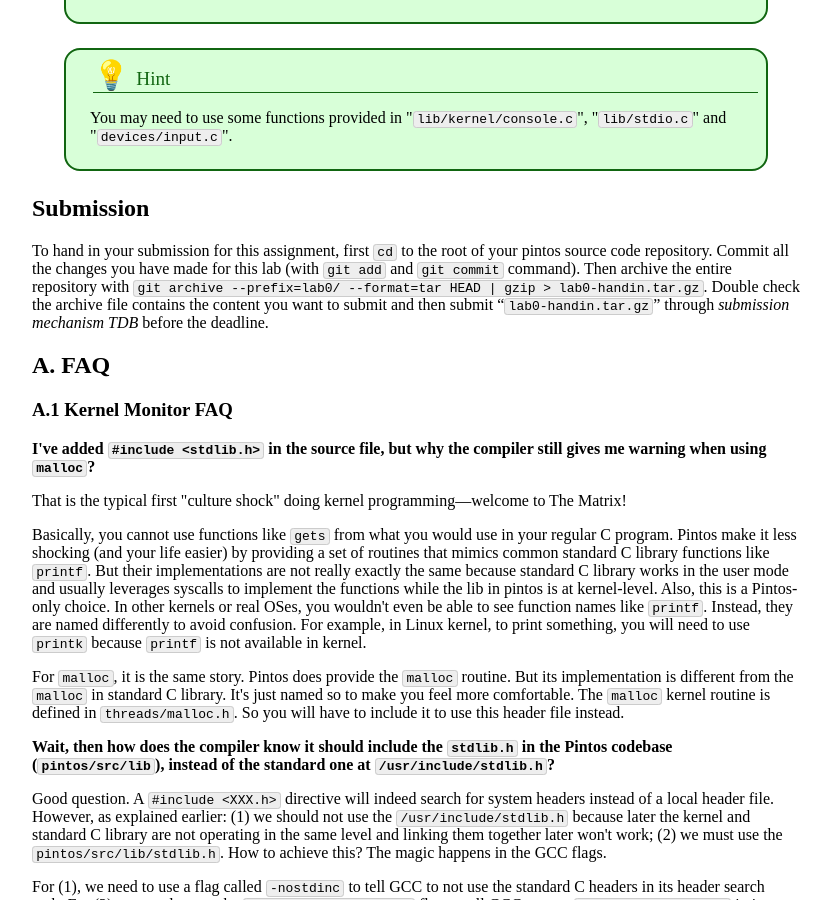
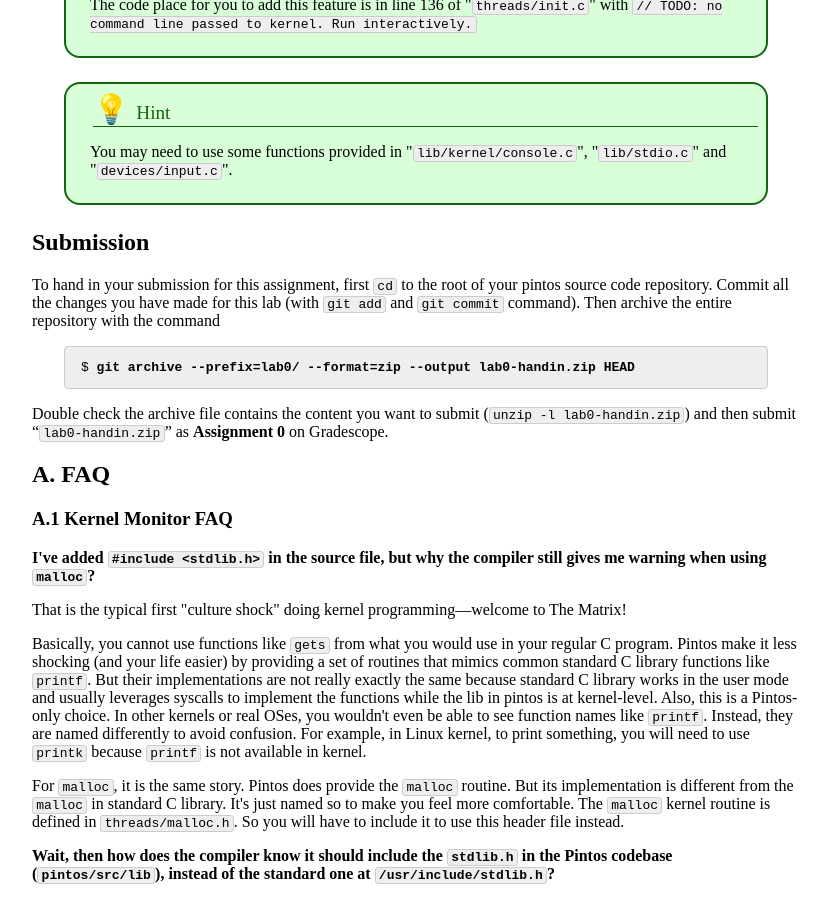
Before and after one commit to jhuopsys/spring2024, a Jekyll site: the page built from assign/assign00.md, in a window 1280 px wide and 900 px high, scrolled down 5977 px. Shown: the whole window, without its empty margins (224-1055 px from the left). Built offline with Jekyll 4.4.1, drawn with Linux system fonts in a browser that asks for light colours; some of the changed text lies outside the part shown.

Commit message:
set due date for assignment 0

```diff
--- a/assign/assign00.md
+++ b/assign/assign00.md
@@ -2,6 +2,10 @@
 layout: default
 title: "Assignment 0: Getting Real"
 ---
+
+**Due:** Friday, Feb 2nd by 11 pm
+
+This is an **Individual** assignment.
 
 Acknowledgment: this assignment was developed by
 [Prof. Ryan Huang](https://web.eecs.umich.edu/~ryanph/)
@@ -456,16 +458,15 @@
 To hand in your submission for this assignment, first `cd` to the root of your
 pintos source code repository. Commit all the changes you have made for
 this lab (with `git add` and `git commit` command). Then archive the
-entire repository with
-`git archive --prefix=lab0/ --format=tar HEAD | gzip > lab0-handin.tar.gz`.
+entire repository with the command
+
+<div class='shell'><pre>
+git archive --prefix=lab0/ --format=zip --output lab0-handin.zip HEAD
+</pre></div>
+
 Double check the archive file contains the content you want to submit
-and then submit "`lab0-handin.tar.gz`" through
-*submission mechanism TDB* before the deadline.
-
-<!--
-For later
-projects, we will collect group submissions through GitHub classroom.
--->
+(`unzip -l lab0-handin.zip`) and then submit "`lab0-handin.zip`" as
+**Assignment 0** on Gradescope.
 
 ## A. FAQ
 
--- a/schedule.csv
+++ b/schedule.csv
@@ -2,7 +2,7 @@
 Jan 22,"Course intro",,,"[Chapter 1](http://pages.cs.wisc.edu/~remzi/OSTEP/dialogue-threeeasy.pdf), [Chapter 2](http://pages.cs.wisc.edu/~remzi/OSTEP/intro.pdf)",
 Jan 24,"OS architectural support",,,"[Chapter 6](http://pages.cs.wisc.edu/~remzi/OSTEP/cpu-mechanisms.pdf)",
 Jan 29,"Processes",,,"[Chapter 4](http://pages.cs.wisc.edu/~remzi/OSTEP/cpu-intro.pdf), [Chapter 5](http://pages.cs.wisc.edu/~remzi/OSTEP/cpu-api.pdf)",
-Jan 31,"Threads",,,"[Chapter 26](http://pages.cs.wisc.edu/~remzi/OSTEP/threads-intro.pdf), [Chapter 27](http://pages.cs.wisc.edu/~remzi/OSTEP/threads-api.pdf)",
+Jan 31,"Threads",,,"[Chapter 26](http://pages.cs.wisc.edu/~remzi/OSTEP/threads-intro.pdf), [Chapter 27](http://pages.cs.wisc.edu/~remzi/OSTEP/threads-api.pdf)",[A0](assign/assign00.html) due 2/2
 Feb 5,"Scheduling",,,"[Chapter 7](http://pages.cs.wisc.edu/~remzi/OSTEP/cpu-sched.pdf), [Chapter 8](http://pages.cs.wisc.edu/~remzi/OSTEP/cpu-sched-mlfq.pdf)",
 Feb 7,"Synchronization",,,"[Chapter 28](http://pages.cs.wisc.edu/~remzi/OSTEP/threads-locks.pdf), [Chapter 29](http://pages.cs.wisc.edu/~remzi/OSTEP/threads-locks-usage.pdf)",
 Feb 12,"Semaphores and Monitors",,,"[Chapter 30](http://pages.cs.wisc.edu/~remzi/OSTEP/threads-cv.pdf), [Chapter 31](http://pages.cs.wisc.edu/~remzi/OSTEP/threads-sema.pdf)"
```
Also changed, not shown: other parts of assign/assign00.md (+0 -2 lines), assignments.md (+1 -1 lines), schedule.md (+1 -1 lines).
